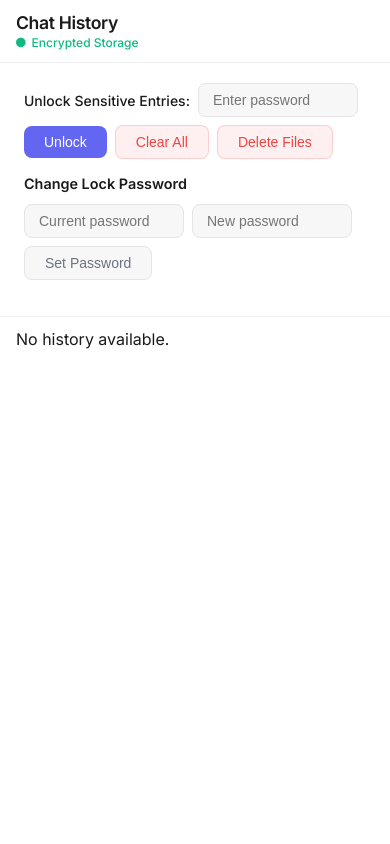
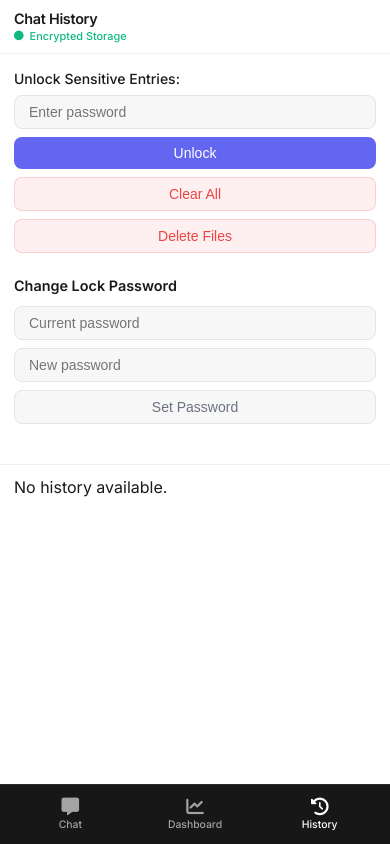
Before and after one commit to yasika06/chatbot, a Flask app: page /history in a window 390 px wide. Run offline with Flask 3, Linux system fonts and the light colour scheme; data that the repository does not hold is empty.

Commit message:
fix: responsive mobile layout - bottom nav, header fix, history controls

```diff
--- a/static/css/style.css
+++ b/static/css/style.css
@@ -1145,34 +1145,235 @@ body {
 /* ============================================================
    RESPONSIVE
    ============================================================ */
+
+/* ── Mobile Bottom Nav (replaces sidebar on phones) ── */
+.mobile-nav {
+    display: none;
+}
+
 @media (max-width: 768px) {
+    /* Hide sidebar, show bottom nav instead */
     .sidebar {
         display: none;
     }
 
+    /* Bottom navigation bar */
+    .mobile-nav {
+        display: flex;
+        position: fixed;
+        bottom: 0;
+        left: 0;
+        right: 0;
+        height: 60px;
+        background: var(--bg-sidebar);
+        border-top: 1px solid rgba(255,255,255,0.08);
+        z-index: 100;
+        align-items: center;
+        justify-content: space-around;
+        padding: 0 8px;
+    }
+
+    .mobile-nav a {
+        display: flex;
+        flex-direction: column;
+        align-items: center;
+        justify-content: center;
+        gap: 3px;
+        color: var(--text-sidebar);
+        text-decoration: none;
+        font-size: 0.65rem;
+        font-weight: 500;
+        padding: 6px 16px;
+        border-radius: var(--radius-sm);
+        transition: color var(--transition-fast);
+        flex: 1;
+    }
+
+    .mobile-nav a i {
+        font-size: 1.1rem;
+    }
+
+    .mobile-nav a.active,
+    .mobile-nav a:hover {
+        color: var(--text-sidebar-active);
+    }
+
+    /* Push content above bottom nav */
+    .main-content {
+        padding-bottom: 60px;
+    }
+
+    /* ── Header fix: stack title above controls ── */
+    .chat-header {
+        flex-direction: column;
+        align-items: flex-start;
+        gap: 8px;
+        padding: 10px 14px;
+        min-height: auto;
+    }
+
+    .header-info h1 {
+        font-size: 1rem;
+        white-space: nowrap;
+    }
+
+    .header-controls {
+        width: 100%;
+        gap: 6px;
+        flex-wrap: nowrap;
+        overflow-x: auto;
+        -webkit-overflow-scrolling: touch;
+        padding-bottom: 2px;
+        scrollbar-width: none;
+    }
+
+    .header-controls::-webkit-scrollbar {
+        display: none;
+    }
+
+    .header-select {
+        font-size: 0.72rem;
+        padding: 5px 24px 5px 10px;
+        flex-shrink: 0;
+    }
+
+    .btn-header, .btn-upload {
+        font-size: 0.72rem;
+        padding: 5px 10px;
+        white-space: nowrap;
+        flex-shrink: 0;
+    }
+
+    /* ── Messages ── */
     .message {
-        padding-left: 16px;
-        padding-right: 16px;
+        padding-left: 12px;
+        padding-right: 12px;
+        padding-top: 16px;
+        padding-bottom: 16px;
     }
 
     .message.ai-message > .message-inner {
-        padding-left: 16px;
-        padding-right: 16px;
+        padding-left: 12px;
+        padding-right: 12px;
     }
 
-    .chat-input-container {
-        padding: 0 16px 16px;
+    .avatar {
+        width: 28px;
+        height: 28px;
+        font-size: 0.75rem;
     }
 
-    .chat-header {
-        padding: 12px 16px;
+    .content {
+        font-size: 0.9rem;
     }
 
+    /* ── Chat input ── */
+    .chat-input-container {
+        padding: 0 12px 12px;
+    }
+
+    #promptInput {
+        font-size: 0.9rem;
+    }
+
+    /* ── Welcome screen ── */
+    .welcome-container {
+        padding: 32px 16px;
+    }
+
+    .welcome-container h2 {
+        font-size: 1.2rem;
+    }
+
+    .welcome-features {
+        gap: 8px;
+    }
+
+    .welcome-chip {
+        font-size: 0.75rem;
+        padding: 8px 12px;
+    }
+
+    /* ── Dashboard ── */
     .dashboard-container {
         padding: 16px;
     }
 
+    .stats-grid {
+        grid-template-columns: repeat(2, 1fr);
+        gap: 10px;
+    }
+
+    .stat-card {
+        padding: 16px;
+        flex-direction: column;
+        align-items: flex-start;
+        gap: 10px;
+    }
+
+    .stat-info p {
+        font-size: 1.4rem;
+    }
+
+    .activity-log {
+        padding: 20px 16px;
+    }
+
+    /* ── History page ── */
+    .history-controls {
+        padding: 16px 14px;
+    }
+
+    .history-controls .history-unlock,
+    .history-controls .history-password-change {
+        flex-direction: column;
+        align-items: flex-start;
+        gap: 8px;
+    }
+
+    .history-controls .input-sm {
+        width: 100%;
+    }
+
+    .history-controls .btn-primary,
+    .history-controls .btn-danger,
+    .history-controls .btn-secondary {
+        width: 100%;
+        text-align: center;
+        justify-content: center;
+    }
+
     .history-list {
-        padding: 12px 16px;
+        padding: 12px 14px;
+    }
+
+    .history-entry {
+        padding: 14px 14px;
     }
 }
+
+/* ── Extra small phones (< 400px) ── */
+@media (max-width: 400px) {
+    .stats-grid {
+        grid-template-columns: 1fr;
+    }
+
+    .header-info h1 {
+        font-size: 0.9rem;
+    }
+
+    .secure-badge {
+        font-size: 0.68rem;
+    }
+}
+
+/* ── Tablet (769px – 1024px) ── */
+@media (min-width: 769px) and (max-width: 1024px) {
+    .sidebar {
+        width: 200px;
+    }
+
+    .stats-grid {
+        grid-template-columns: repeat(2, 1fr);
+    }
+}
--- a/templates/history.html
+++ b/templates/history.html
@@ -55,6 +55,13 @@
             </section>
         </main>
     </div>
+    <!-- Mobile bottom navigation (phones only) -->
+    <nav class="mobile-nav">
+        <a href="/"><i class="fa-solid fa-message"></i>Chat</a>
+        <a href="/dashboard"><i class="fa-solid fa-chart-line"></i>Dashboard</a>
+        <a href="/history" class="active"><i class="fa-solid fa-clock-rotate-left"></i>History</a>
+    </nav>
+
     <script src="{{ url_for('static', filename='js/history.js') }}"></script>
 </body>
 </html>
```
Also changed, not shown: templates/dashboard.html (+7 -0 lines), templates/index.html (+7 -0 lines).
